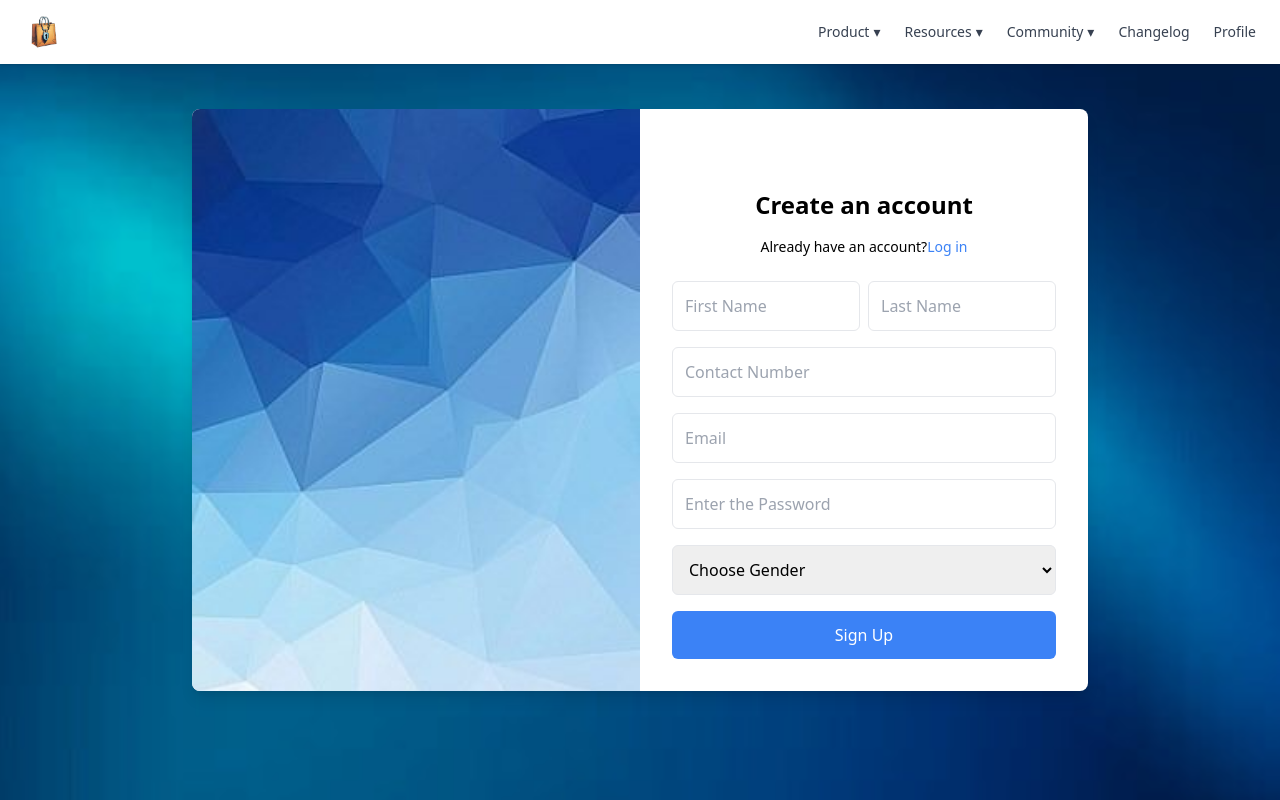
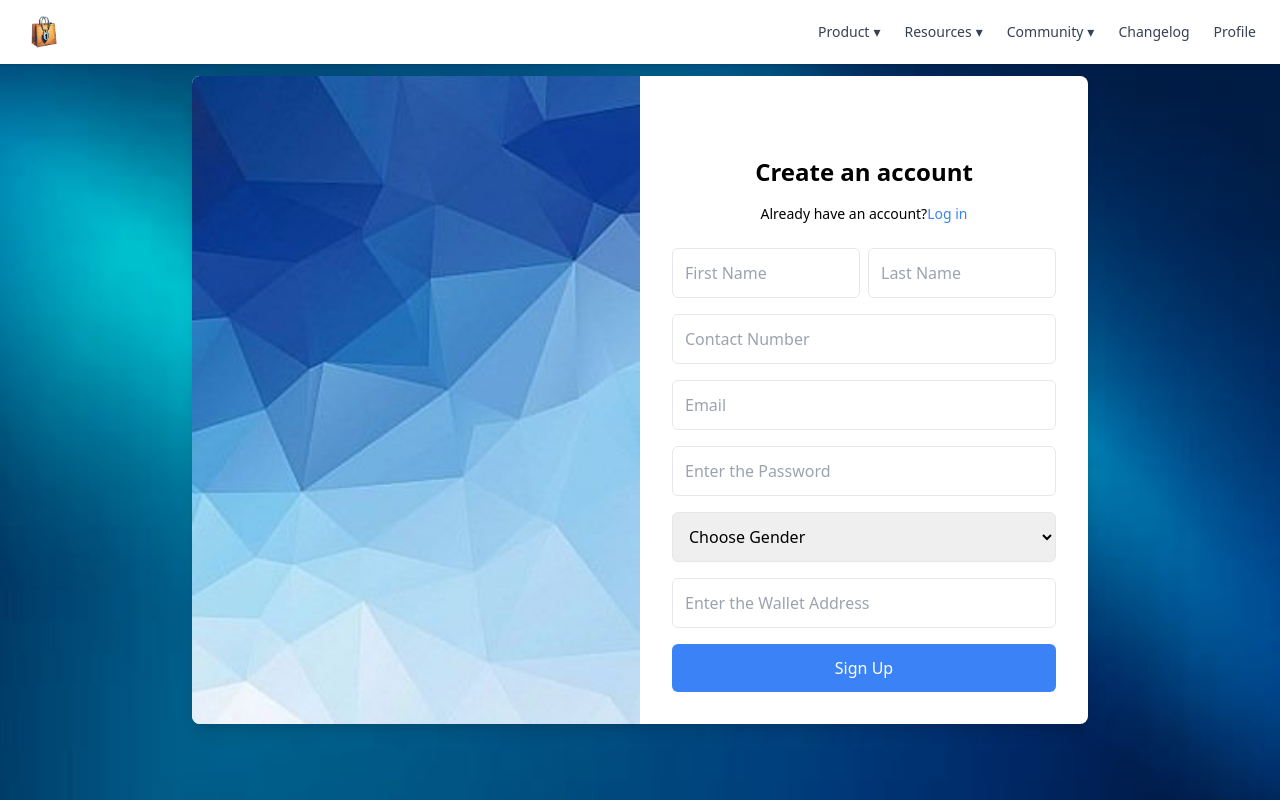
Before and after one commit to avanish-garg/P2P_RENTAL, a React (Vite) app: page /signup in a window 1280 px wide. Shown: the top 800 px of the page. Built offline with nearby package versions, Linux system fonts and the light colour scheme.

Commit message:
wallet address space

```diff
--- a/src/componets/Signup.jsx
+++ b/src/componets/Signup.jsx
@@ -65,6 +65,11 @@
               <option value="female">Female</option>
               <option value="other">Other</option>
             </select>
+            <input
+              type="text"
+              placeholder="Enter the Wallet Address"
+              className="w-full p-3 border rounded-md focus:outline-none focus:ring focus:ring-blue-300"
+            />
             <button
               type="submit"
               className="w-full bg-blue-500 text-white p-3 rounded-md hover:bg-blue-600"
```
